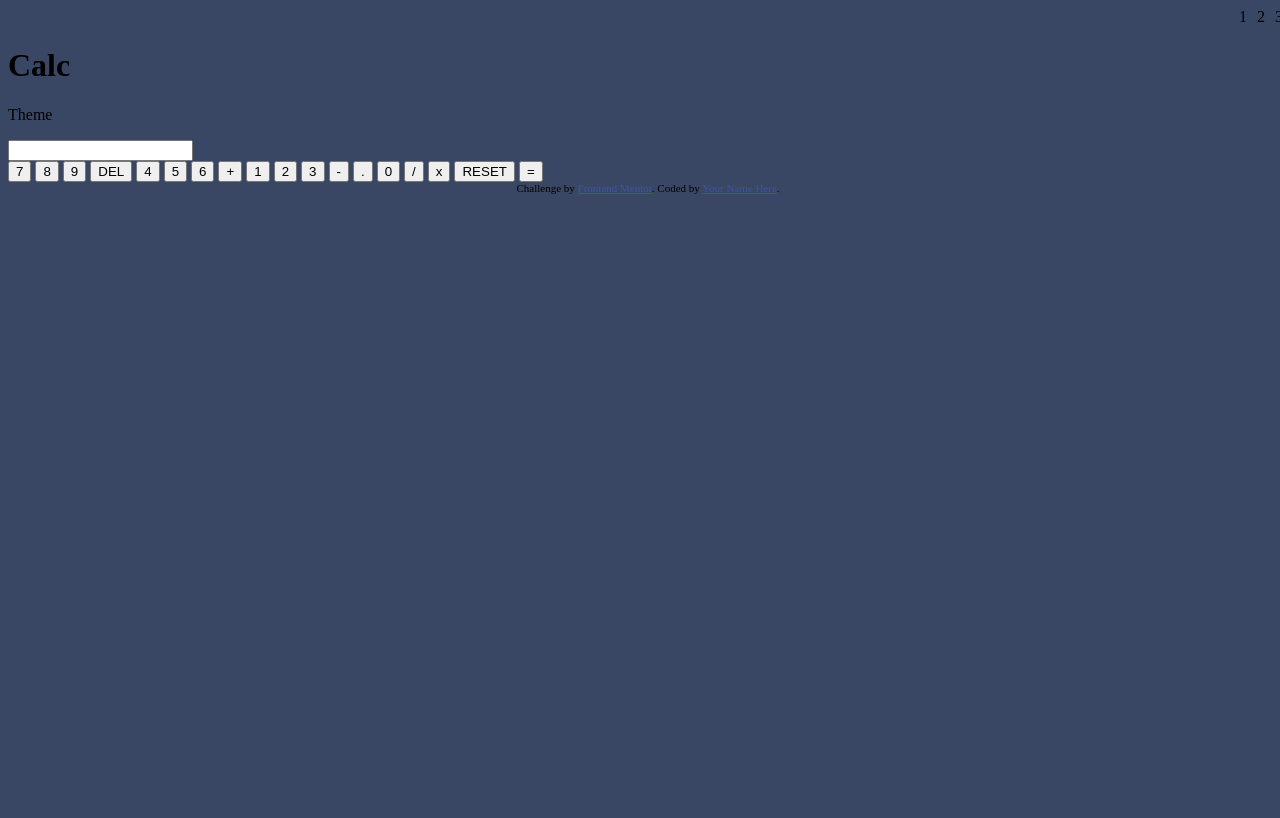
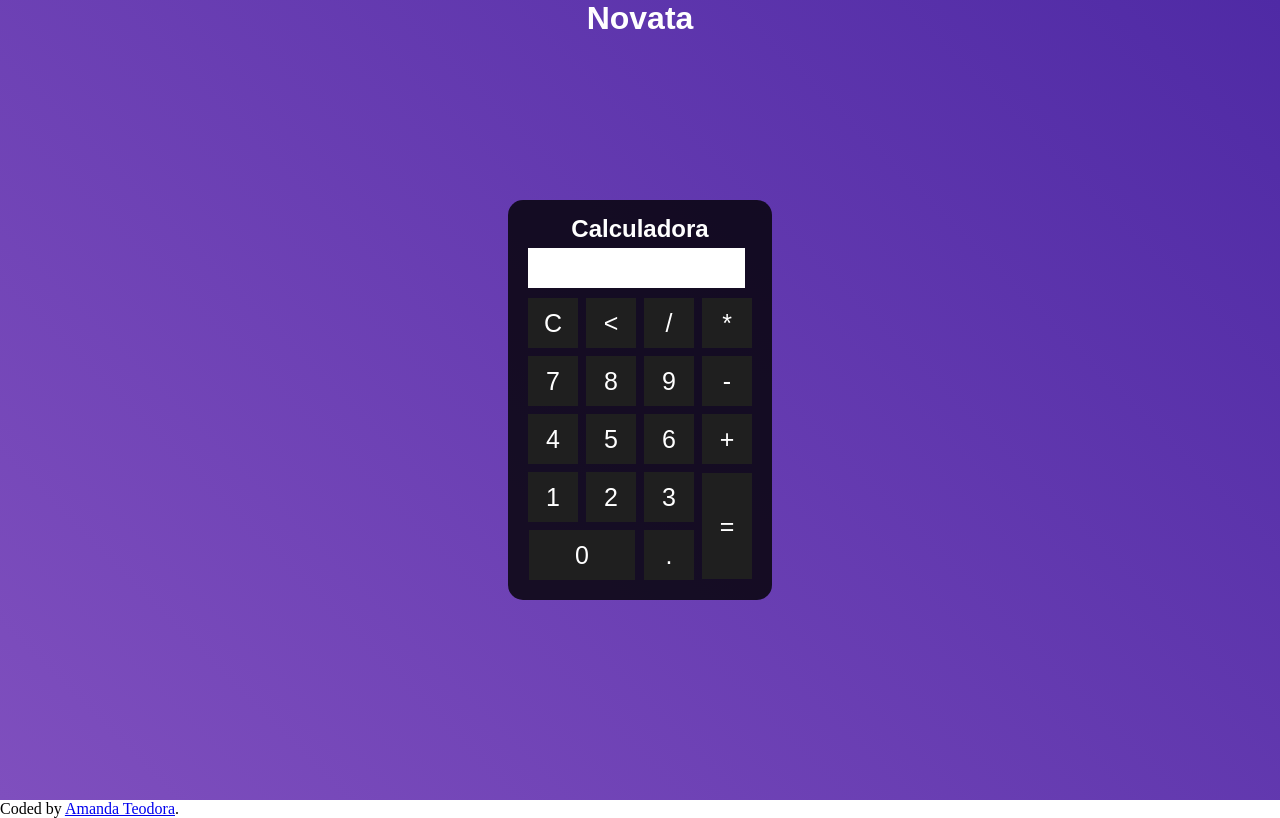
Before and after one commit to AmandaTeodora/Calculadora, a plain HTML site: page index.html in a window 1280 px wide. Drawn offline with Linux system fonts and the light colour scheme; files that its build step writes are made by us from their sources.

Commit message:
primeiro commit

```diff
--- /dev/null
+++ b/calculadora.js
@@ -0,0 +1,26 @@
+function insert(num)
+{
+    var numero = document.getElementById('resultado').innerHTML;
+    document.getElementById('resultado').innerHTML = numero + num;
+}
+function clean()
+{
+    document.getElementById('resultado').innerHTML = "";
+}
+function back()
+{
+    var resultado = document.getElementById('resultado').innerHTML;
+    document.getElementById('resultado').innerHTML = resultado.substring(0, resultado.length -1);
+}
+function calcular()
+{
+    var resultado = document.getElementById('resultado').innerHTML;
+    if(resultado)
+    {
+        document.getElementById('resultado').innerHTML = eval(resultado);
+    }
+    else
+    {
+        document.getElementById('resultado').innerHTML = "Nada..."
+    }
+}
--- a/css/style.css
+++ /dev/null
@@ -1,24 +0,0 @@
-
-{
-    padding: 0;
-    margin: 0;
-    box-sizing: border-box;
-    font-family: 'spartan', sans-serif;
-}
-body{
-    width: 100%;
-    max-width: 1440px;
-    background-color: hsl(222, 26%, 31%);
-    height: 100vh
-    display: flex;
-    justify-content: center;
-    algn-items: center;
-    flex-direction: column;
-}
-.num{
-    display: flex;
-    justify-content: flex-end;
-}
-.num p{
-    margin: 0 5px;
-}
--- a/index.html
+++ b/index.html
@@ -2,60 +2,52 @@
 <html lang="pt">
   <head>
     <meta charset="UTF-8">
+    <meta http-equiv="X-UA-Compatible" content="IE=edge">
     <meta name="viewport" content="width=device-width, initial-scale=1.0">
-  <title>Calculadora App</title>
-  <link rel="stylesheet" type="text/css" sizes="32x32" href="style.css">
-  <title>Frontend Mentor | Calculator app</title>
-  <style>
-    .attribution { font-size: 11px; text-align: center; }
-    .attribution a { color: hsl(228, 45%, 44%); }
-  </style>
+    <title>Calculadora</title>
+    <link rel="stylesheet" href="style.css">
+    <script src="calculadora.js"></script>
   </head>
   <body>
-  <div class="coantainer"
-      <div class="title"></div>
-        <div class="num">
-          <p>1</p>
-          <p>2</p>
-          <p>3</p>
-        </div>
-        <div class="control">
-        </div>
-        <h1>Calc</h1>
-        <p>Theme</p>
-      <div class="screen">
-        <input type="text" name="calc" readonly id="screen">
-      </div>
-      <div class="cal-body"></div>
-        <div class="btn">
-          <button>7</button>
-          <button>8</button>
-          <button>9</button>
-          <button>DEL</button>
-          <button>4</button>
-          <button>5</button>
-          <button>6</button>
-          <button>+</button>
-          <button>1</button>
-          <button>2</button>
-          <button>3</button>
-          <button>-</button>
-          <button>.</button>
-          <button>0</button>
-          <button>/</button>
-          <button>x</button>
-          <button>RESET</button>
-          <button>=</button>
-
+    <div class="fundo">
+      <h1>Novata</h1>
+      <div class="calculadora">
+          <h2>Calculadora</i></h2>
+          <p id="resultado"></p>
+              <table>
+                  <tr>
+                      <td><button class="botao" onclick="clean()">C</td>
+                      <td><button class="botao" onclick="back()"><</td>
+                      <td><button class="botao" onclick="insert('/')">/</button></td>
+                      <td><button class="botao" onclick="insert('*')">*</button></td>
+                    </tr>
+                  <tr>
+                    <td><button class="botao" onclick="insert('7')">7</button></td>
+                    <td><button class="botao" onclick="insert('8')">8</button></td>
+                    <td><button class="botao" onclick="insert('9')">9</button></td>
+                    <td><button class="botao" onclick="insert('-')">-</button></td>
+                  </tr>
+                  <tr>
+                    <td><button class="botao" onclick="insert('4')">4</button></td>
+                    <td><button class="botao" onclick="insert('5')">5</button></td>
+                    <td><button class="botao" onclick="insert('6')">6</button></td>
+                    <td><button class="botao" onclick="insert('+')">+</button></td>
+                </tr>
+                <tr>
+                  <td><button class="botao" onclick="insert('1')">1</button></td>
+                  <td><button class="botao" onclick="insert('2')">2</button></td>
+                  <td><button class="botao" onclick="insert('3')">3</button></td>
+                  <td rowspan="2"><button class="botao" style="height: 106px;" onclick="calcular()">=</button></td>
+              </tr>
+              <tr>
+                <td colspan="2"><button class="botao" style="width: 106px;" onclick="insert('0')">0</button></td>
+                <td><button class="botao" onclick="insert('.')">.</button></td>
+            </tr>
+        </table>
       </div>
     </div>
-  </body>
-
-
-
     <div class="attribution">
-    Challenge by <a href="https://www.frontendmentor.io?ref=challenge" target="_blank">Frontend Mentor</a>.
-    Coded by <a href="#">Your Name Here</a>.
+      Coded by <a href="#">Amanda Teodora</a>.
  </div>
 </body>
 </html>
--- /dev/null
+++ b/style.css
@@ -0,0 +1,48 @@
+*{
+    margin: 0;
+    padding: 0;
+}
+
+.fundo{
+    background-image: linear-gradient(45deg, rgb(127, 79, 190), rgb(79, 42, 165));
+    height: 100vh;
+    color: white;
+    font-family: Arial, Helvetica, sans-serif;
+    text-align: center;
+}
+
+.calculadora{
+    position: absolute;
+    background-color: rgba(0, 0, 0, 0.8);
+    top: 50%;
+    left: 50%;
+    transform: translate(-50%,-50%);
+    border-radius: 15px;
+    padding: 15px;
+}
+
+.botao{
+    width: 50px;
+    height: 50px;
+    font-size: 25px;
+    cursor: pointer;
+    margin: 3px;
+    background-color: rgb(31, 31, 31);
+    border: none;
+    color: white;
+}
+
+.botao:hover{
+    background-color: black;
+}
+
+#resultado{
+    width: 207px;
+    background-color: white;
+    height: 30px;
+    margin: 5px;
+    font-size: 25px;
+    color: black;
+    text-align: right;
+    padding: 5px;
+}
```
Also changed, not shown: 1 other file. Lines whose indentation alone changed are shown as unchanged.
